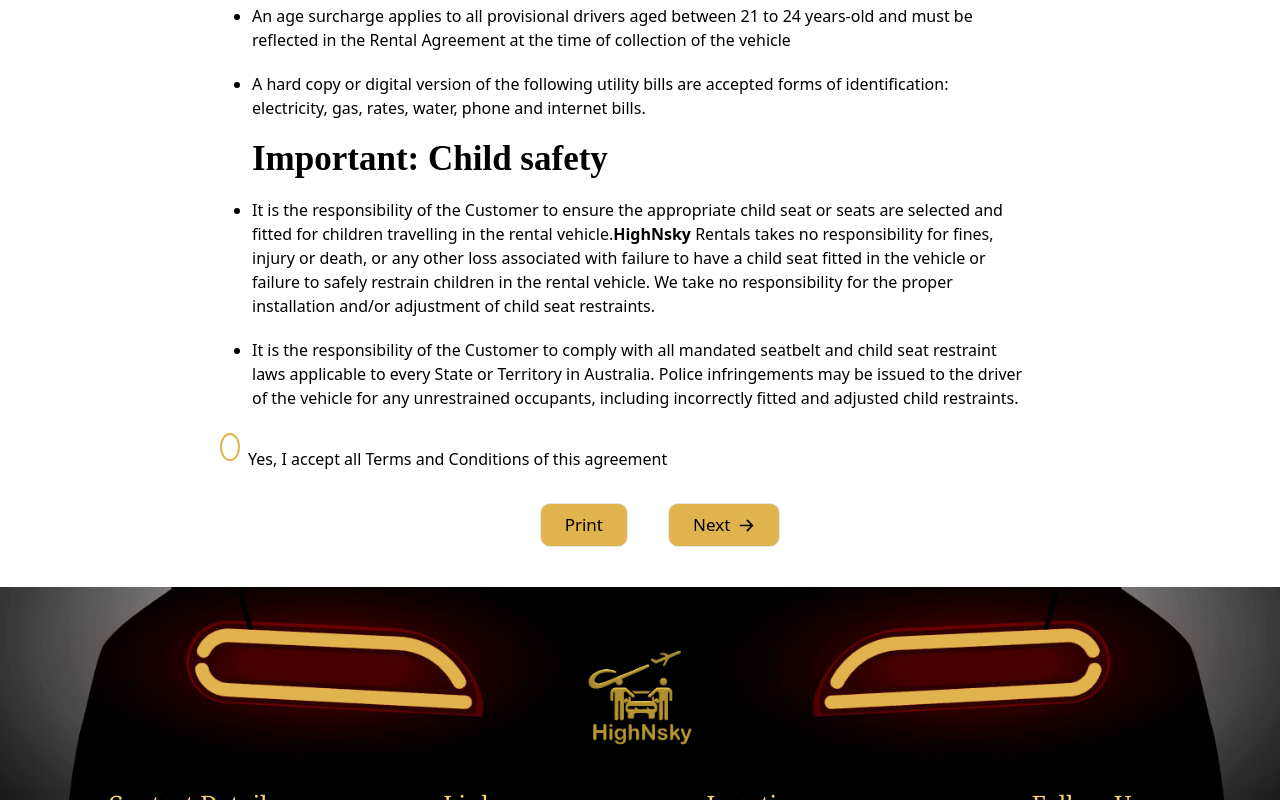
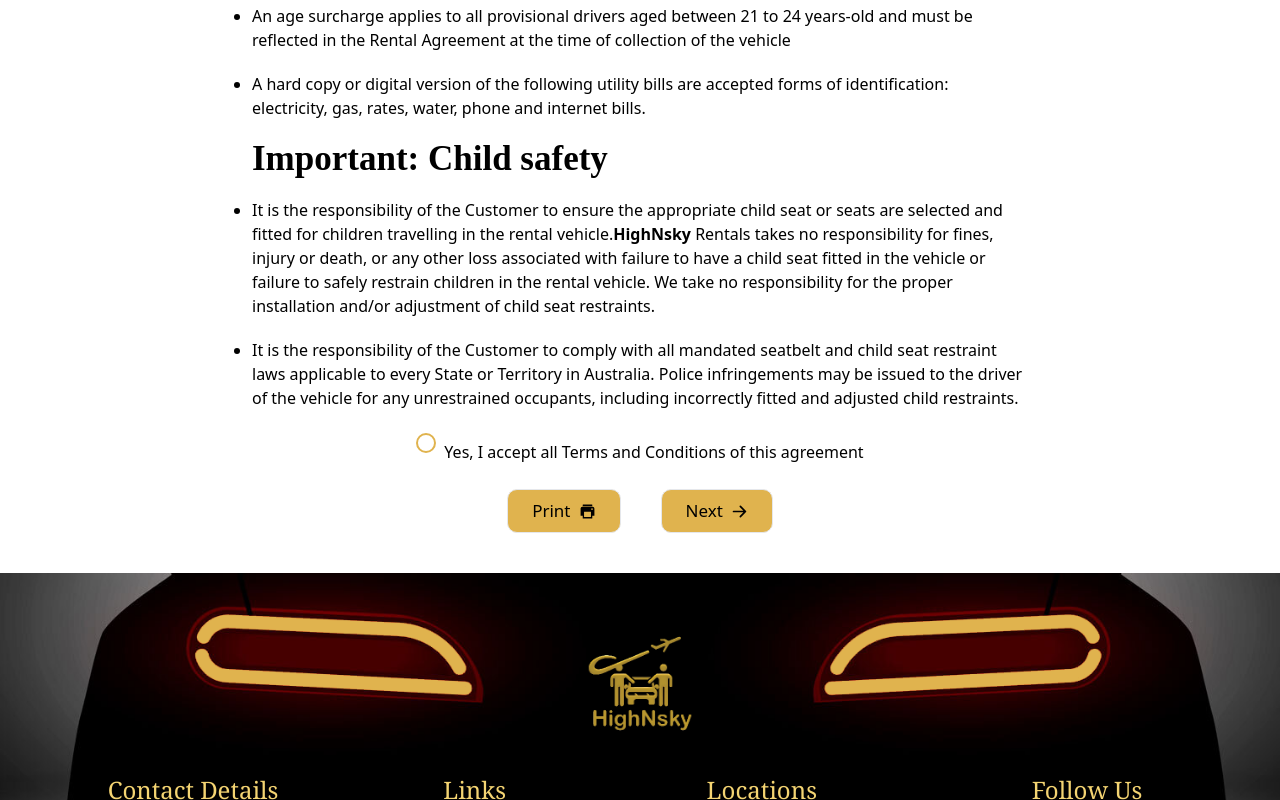
Before and after one commit to HighNsky/highNsky-reactApp, a Next.js app: page /cars/SelectCars/TermsNCondition in a window 1280 px wide. Shown: the part 2000-2800 px from the top of the page. Built offline with nearby package versions, Linux system fonts and the light colour scheme.

Commit message:
responsivness changes

```diff
--- a/src/components/EmptyStateContainer/index.jsx
+++ b/src/components/EmptyStateContainer/index.jsx
@@ -1,8 +1,7 @@
-import Image from 'next/image';
-import React from 'react';
-import emptyVehicle from '../../../public/images/emptyVehicle.png';
+import Image from "next/image";
+import React from "react";
+import emptyVehicle from "../../../public/images/emptyVehicle.png";
 // import emptySeatEmptyState from '../../../public/images/no-product-found.png';
-
 
 const EmptyStateContainer = ({
   subHeading,
@@ -12,24 +11,22 @@ const EmptyStateContainer = ({
   type,
   dynamicText,
 }) => {
-
   return (
-    <div className='flex justify-center rounded-md border shadow-md'>
+    <div className="flex justify-center flex-col p-4 rounded-md border shadow-md">
       <div
         className={`bg-white text-center ${
-          type === 'Recent Tasks' && 'py-6'
+          type === "Recent Tasks" && "py-6"
         } pb-6`}
       >
-        <Image src={emptyVehicle} alt='No address' layout='responsive' />
-
-        <div className=' -mt-8 text-base font-bold text-gray-700'>No Data</div>
-        <div className='text-sm font-normal text-gray-500'>
+        <Image src={emptyVehicle} alt="No address" />
+      </div>
+      <div className="p-4 text-center">
+        <div className=" -mt-8 text-base font-bold text-gray-700">No Data</div>
+        <div className="text-sm font-normal text-gray-500">
           There are no {dynamicText}(s) to show here
         </div>
-        {/* <CheckValidation show={subHeading}> */}
-        <div className='text-base font-semibold'>{subHeading}</div>
-        {/* </CheckValidation> */}
-        {/* {renderButton()} */}
+
+        <div className="text-base font-semibold">{subHeading}</div>
       </div>
     </div>
   );
--- a/src/components/SubHeader/index.tsx
+++ b/src/components/SubHeader/index.tsx
@@ -26,6 +26,7 @@ const SubHeader = (props: any) => {
             width: "100%",
             backgroundRepeat: "no-repeat",
             backgroundSize: "cover",
+            backgroundPosition: "center",
           }}
         >
           {/* <motion.div
--- a/src/components/VehicleOption/index.tsx
+++ b/src/components/VehicleOption/index.tsx
@@ -21,7 +21,7 @@ const VehicleOption = ({
     <div key={id}>
       <div className="lg:flex border p-2 flex-row  h-[70%] w-[100%] justify-items-start align-middle items-center border-t-[2px] border-[#d6d6d6] ">
         <div className="w-[100%] py-5  px-4">
-          <div className=" md:text-xl md:font-normal">
+          <div className=" md:text-xl md:font-normal md:text-center xxxs:text-center lg:text-left">
             <span className="md:text-xl  sm:text-sm">{item?.option} .</span>
             <div className="px-2">
               (
--- a/src/pages/Services/ServicesCard/index.tsx
+++ b/src/pages/Services/ServicesCard/index.tsx
@@ -41,7 +41,7 @@ const ServicesCard: FC<servicesCardProps> = ({
       viewport={{ once: true, amount: 0.8 }}
     >
       <motion.div
-        className="card-animation xl:px-[3rem] pb-4  md:pb-[8rem]  p-5  border-yellow-400  "
+        className="card-animation xl:px-[3rem] pb-4  md:pb-[8rem]  md:p-0  border-yellow-400  "
         variants={cardVariants}
       >
         <div className="flex justify-center  ">
--- a/src/pages/Services/index.tsx
+++ b/src/pages/Services/index.tsx
@@ -39,7 +39,7 @@ const Services = () => {
     <>
       <div className="backcar">
         <div className="backcar2">
-          <div className="xxxs:relative    xxs:h-[130vh] xs:h-[72vh] pb-4 xs:grid-cols-2 xs:w-[26rem] xs:grid xs:content-center xs:absolute xs:top-0 xs:right-0 md:w-[55%] md:left[144px] bg-[rgba(243,210,113,0.81)] xl:h-[72vh] xs:rounded-l-[21px] px-4 ">
+          <div className="xxxs:relative    xxs:h-[90vh] xs:h-[72vh] pb-4 xs:grid-cols-2 xs:w-[26rem] xs:grid xs:content-center xs:absolute xs:top-0 xs:right-0 md:w-[55%] md:left[144px] bg-[rgba(243,210,113,0.81)] xl:h-[72vh] xs:rounded-l-[21px] px-4 ">
             {servicesDetails?.map((item) => (
               <ServicesCard {...item} key={item?.title} />
             ))}
--- a/src/pages/booknowform/index.tsx
+++ b/src/pages/booknowform/index.tsx
@@ -1,4 +1,4 @@
-import React, {useState} from "react";
+import React, { useState } from "react";
 import Form from "@/components/Form";
 import BasicLayout from "@/components/layouts/BasicLayout";
 import SubHeader from "@/components/SubHeader";
@@ -12,7 +12,7 @@ const BookNowForm = () => {
     <>
       <BasicLayout>
         <SubHeader text={Booking} />
-        <div className="section-13 wf-section  ">
+        <div className=" lg:py-16 md:py-9 xxxs:my-6 xxxs:px-5 xxs:px-3 ">
           <div className="container-512 w-container">
             <h1 className="heading-7227">Booking Online</h1>
             <div
@@ -23,12 +23,12 @@ const BookNowForm = () => {
               }}
             >
               <div
-                className="div-block-312741 xl:w-[30%] lg:w-[45%] md:w-[45%] sm:w-[55%] border-yellow-500 xxxs:h-[100%] sm:h-[70%]"
+                className="div-block-312741 xl:w-[30%] lg:w-[45%] md:w-[80%]  sm:w-[55%] border-yellow-500 xxxs:h-[100%] sm:h-[70%]"
                 style={{
                   display: "flex",
                   justifyContent: "center",
                   alignItems: "center",
-                  padding: "5px"
+                  padding: "5px",
                 }}
               >
                 <Form setIsAlert={setIsAlert} isAlert={isAlert} />
--- a/src/pages/cars/SelectCars/TermsNCondition/index.tsx
+++ b/src/pages/cars/SelectCars/TermsNCondition/index.tsx
@@ -5,6 +5,7 @@ import { useRouter } from "next/router";
 import { validateFelids } from "@/components/TermsNConditionValidation";
 import Button from "@/components/Button";
 import { HiArrowRight } from "react-icons/hi";
+import { IoPrintSharp } from "react-icons/io5";
 import { atom, useAtom } from "jotai";
 import { bookingData } from "@/store/jotaiModal";
 import { Loading } from "@/components/Loading";
@@ -274,13 +275,13 @@ const TermsNCondition = () => {
               className="form-9"
               onSubmit={handleSubmit}
             >
-              <label className=" flex gap-2 items-center">
+              <label className=" flex gap-2 items-center text-center  justify-center xxxs:items-center xs:items-center  ">
                 <Input
                   // placeholder={"Last Name"}
                   // label="Last Name*"
                   type="checkbox"
                   name="checkbox"
-                  className="text-[#F3D271] "
+                  className="text-[#F3D271] py-[8px] flex items-center "
                   value={checkbox}
                   onChange={handleFormFields}
                   // errorMessage={formErrors?.checkbox}
@@ -298,15 +299,15 @@ const TermsNCondition = () => {
                         onChange={handleFormFields}
                         className="text-[#F3D271] "
                       /> */}
-                <span className="">
+                <span className=" flex items-center lg:text-base md:text-[16px] xxxs:text-[12px] xxs:text-[11px] ">
                   Yes, I accept all Terms and Conditions of this agreement
                 </span>
               </label>
               <p className="text-red-500 pl-6 font-semibol">
                 {formErrors?.checkbox}
               </p>
-              <div className="flex justify-center mt-4">
-                <div className="flex justify-center items-center mx-10">
+              <div className="flex justify-center mt-4   gap-10">
+                <div className="flex justify-center items-center  ">
                   <div
                     className="flex gap-2 cursor-pointer bg-[#E0B34E]  rounded-[10px] border hoprintablediv:border-black text-[17px] hoprintablediv:text-black duration-1000 hoprintablediv:scale-105 px-6 py-2"
                     onClick={() => {
@@ -314,6 +315,7 @@ const TermsNCondition = () => {
                     }}
                   >
                     Print
+                    <IoPrintSharp className="mt-[5px]" />
                   </div>
                 </div>
                 <div className="flex justify-center items-center">
--- a/src/pages/cars/SelectCars/index.tsx
+++ b/src/pages/cars/SelectCars/index.tsx
@@ -119,7 +119,7 @@ const SelectCars = () => {
             {getOption?.data?.length === 0 ? (
               ""
             ) : (
-              <div className="flex justify-end ">
+              <div className="flex md:justify-center xxxs:justify-center lg:justify-end ">
                 <div className="flex justify-end  ">
                   <div className=" mx-auto md:p-2 p-1 my-4  rounded-lg  font-semibold  bg-[#E0B34E] ">
                     Total Price :
```
Lines whose indentation alone changed are shown as unchanged.
